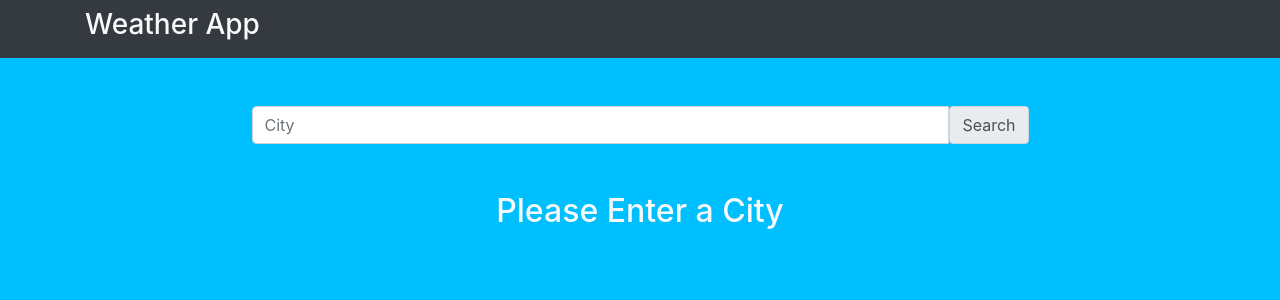
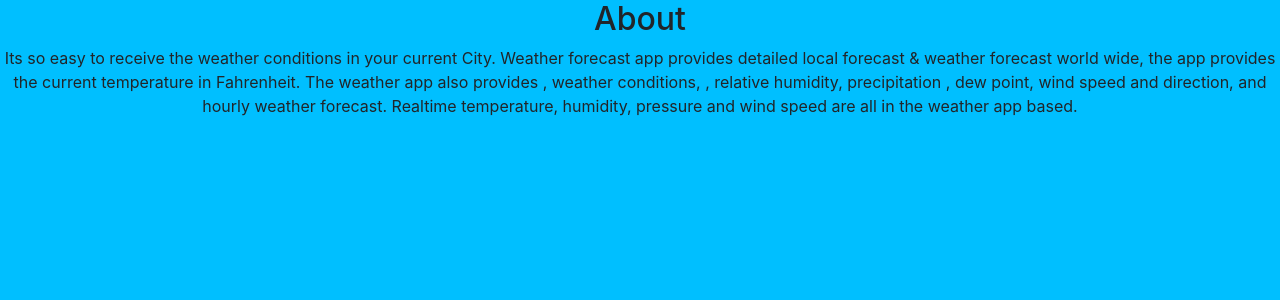
Before and after one commit to jdag1998/Weather-App, a React (Create React App) app: page /about in a window 1280 px wide. Shown: the top 300 px of the page. Built offline with nearby package versions, Linux system fonts and the light colour scheme.

Commit message:
Finished

```diff
--- a/src/App.css
+++ b/src/App.css
@@ -47,3 +47,11 @@ body{
   display: flex;
   flex-direction: column;
 }
+.routes{
+  color: greenyellow;
+
+}
+
+.btn {
+  color:greenyellow;
+}
--- a/src/App.js
+++ b/src/App.js
@@ -1,8 +1,12 @@
 import React, {useState} from 'react'
+import { BrowserRouter, Routes, Route } from 'react-router-dom';
 import './App.css';
 import axios from 'axios'
 import NavBar from './components/NavBar';
 import WeatherPanel from './components/WeatherPanel';
+import About from './pages/About';
+import Use from './pages/Use';
+
 
 
 function App() {
@@ -13,10 +17,15 @@ function App() {
 
   return (
     <div className="App">
-      <NavBar />
-      <WeatherPanel />
+      <Routes>
+        <Route path = "home" element={<div><NavBar />, <WeatherPanel /></div>}/>
+        <Route path = "about" element={<div><About /></div>}/>
+        <Route path = "use" element={<div><Use /></div>}/>
+        </Routes>
+
 
     </div>
+
   );
 }
 
--- a/src/components/NavBar.js
+++ b/src/components/NavBar.js
@@ -1,10 +1,15 @@
+import { Link } from "react-router-dom"
 export default function NavBar() {
 
     return (
         <nav className="navbar bg-dark text-light mb-5">
             <div className="container">
             <h3>Weather App</h3>
-
+            <div className="routes">
+            <Link to ='/home' className="btn ">Home</Link>
+            <Link to ='/use' className="btn ">How to use the App?</Link>
+            <Link to ='/about' className="btn ">About</Link>
+            </div>
             </div>
         </nav>
     )
--- a/src/index.js
+++ b/src/index.js
@@ -1,13 +1,17 @@
 import React from 'react';
+import { BrowserRouter as Router } from 'react-router-dom';
 import ReactDOM from 'react-dom/client';
 import './index.css';
 import App from './App';
 import reportWebVitals from './reportWebVitals';
 
+
 const root = ReactDOM.createRoot(document.getElementById('root'));
 root.render(
   <React.StrictMode>
+    <Router>
     <App />
+    </Router>
   </React.StrictMode>
 );
 
--- /dev/null
+++ b/src/pages/About.js
@@ -0,0 +1,21 @@
+
+
+
+export default function About() {
+    return (
+        <div>
+            <h2>About</h2>
+            <p>  Its so easy to receive the weather conditions in your current City.
+Weather forecast app provides detailed local forecast & weather forecast world wide,
+ the app provides the current temperature in Fahrenheit.
+The weather app also provides , weather
+conditions, , relative humidity, precipitation
+, dew point, wind speed and direction, and
+hourly weather forecast.
+Realtime temperature, humidity, pressure and wind speed are all in the weather
+ app based.</p>
+
+
+        </div>
+    )
+}
--- /dev/null
+++ b/src/pages/Use.js
@@ -0,0 +1,17 @@
+
+
+
+export default function Use() {
+    return (
+        <div>
+            <h2>How to use this app</h2>
+            <p>  This application is used in the following way.
+The name of the desired city is placed and the search begins.
+Then the application will give us the temperature in degrees Fahrenheit
+The Maximum Temperature, Minimum Temperature, Feels Like and Humidity.
+Not all the cities in the world are supported but the great ,ajority is supported by this app</p>
+
+
+        </div>
+    )
+}
```
Also changed, not shown: src/pages/Favorites.js (added, +18 -0 lines).
